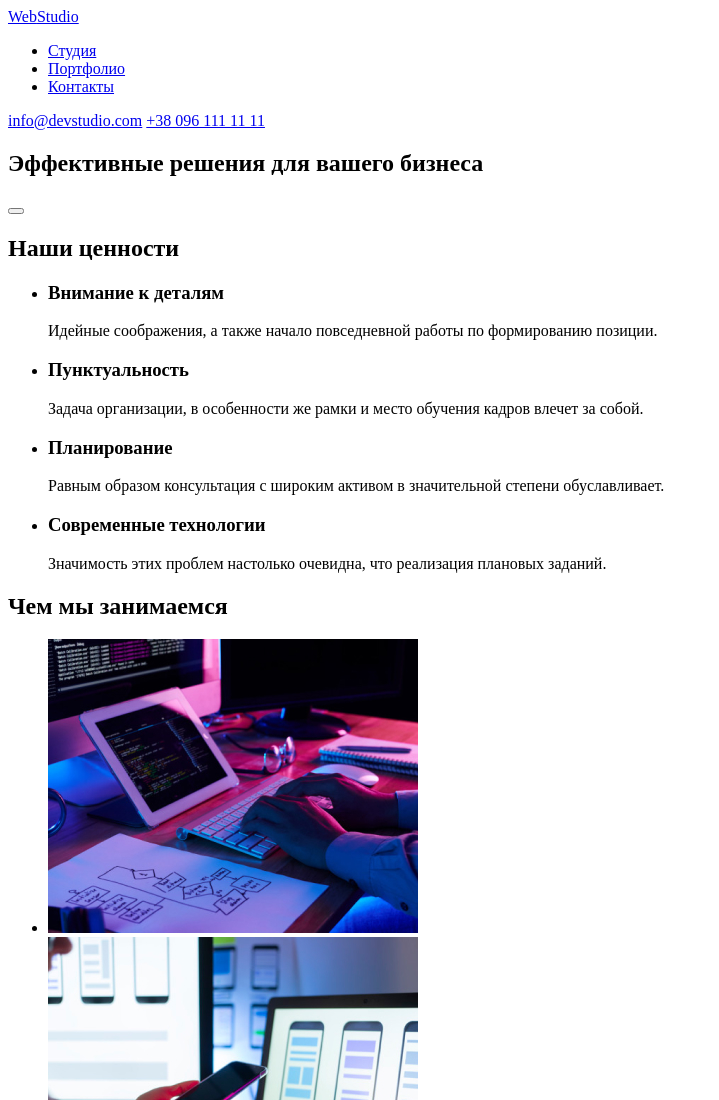
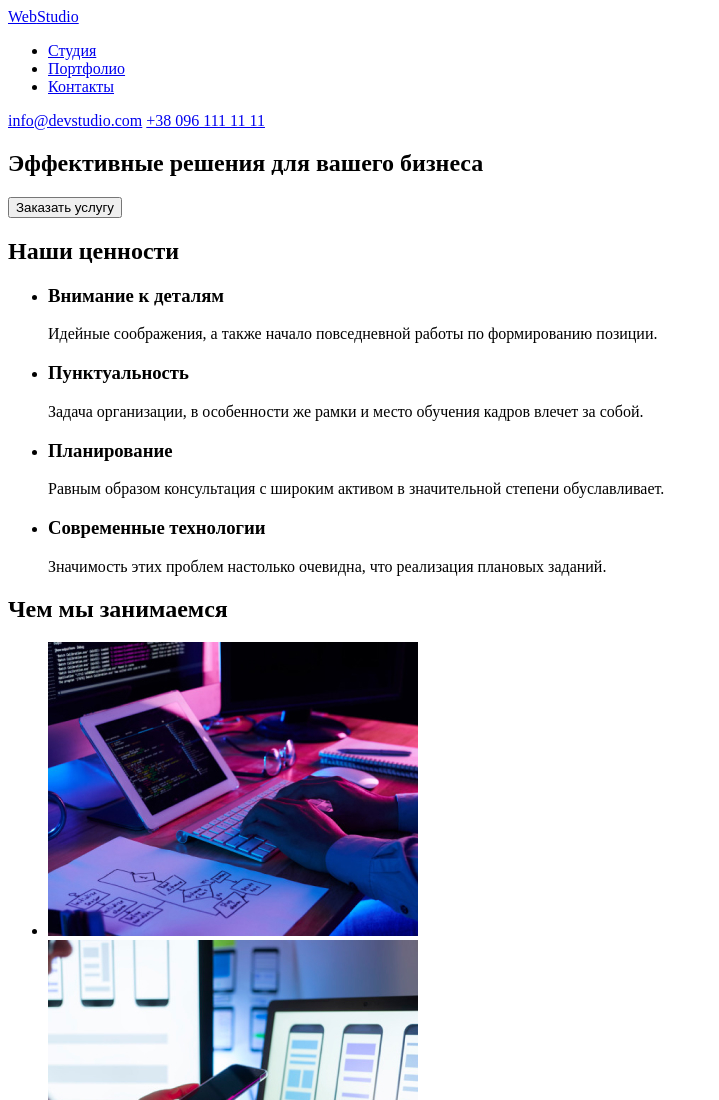
Before and after one commit to ZhyvotovskyiSerhii/goit-markup-hw-01, a plain HTML site: page index.html in a window 1280 px wide. Shown: the top 1100 px of the page, without its empty margins (0-719 px from the left). Drawn offline with Linux system fonts and the light colour scheme.

Commit message:
Update index.html

```diff
--- a/index.html
+++ b/index.html
@@ -23,7 +23,7 @@
       <!-- section main -->
       <section>
         <h1>Эффективные решения для вашего бизнеса</h1>
-        <button type="button" value="Заказать услугу"></button>
+        <button>Заказать услугу</button>
       </section>
       <!-- section our values -->
       <section>
```
